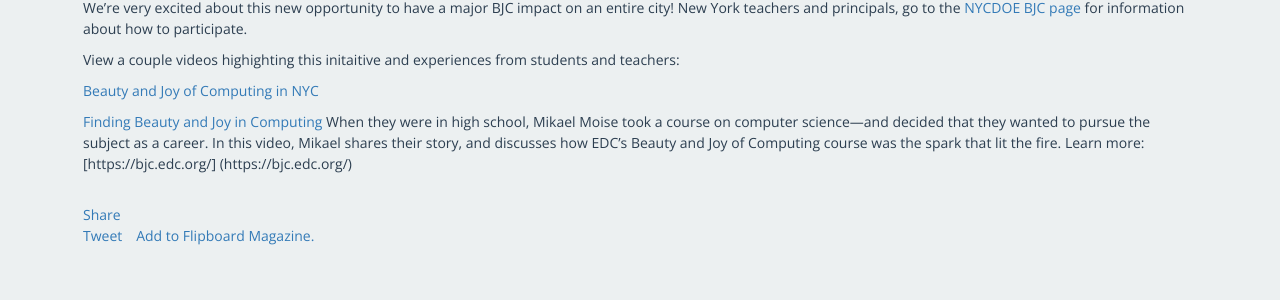
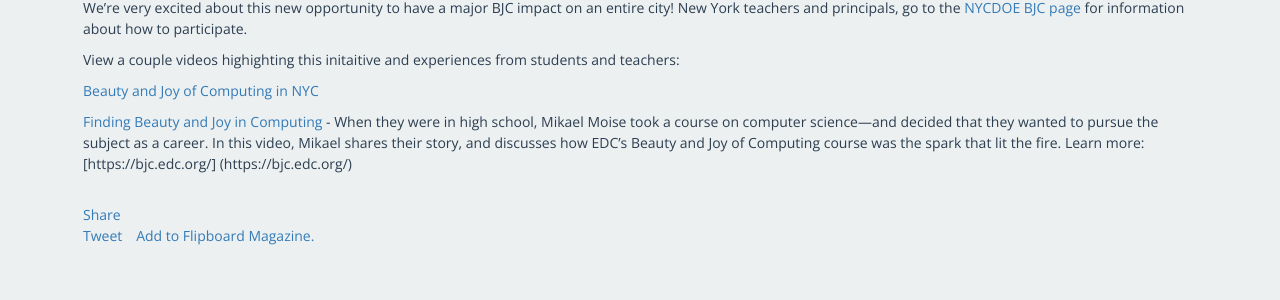
Before and after one commit to beautyjoy/beautyjoy.github.io, a Jekyll site: the page built from _posts/2015-01-01-bjc-for-new-york.md, in a window 1280 px wide and 1242 px high. Shown: the part 727-1027 px from the top of the window. Built offline with Jekyll 4.4.1, drawn with Linux system fonts in a browser that asks for light colours; comment, search, counter and statistics services are not loaded.

Commit message:
updated spacing

```diff
--- a/_posts/2015-01-01-bjc-for-new-york.md
+++ b/_posts/2015-01-01-bjc-for-new-york.md
@@ -31,5 +31,4 @@
 
 [Beauty and Joy of Computing in NYC](https://vimeo.com/164491027)
 
-[Finding Beauty and Joy in Computing](https://youtu.be/aKNEnkQ8nN4)
-When they were in high school, Mikael Moise took a course on computer science—and decided that they wanted to pursue the subject as a career. In this video, Mikael shares their story, and discusses how EDC’s Beauty and Joy of Computing course was the spark that lit the fire. Learn more: [https://bjc.edc.org/] (https://bjc.edc.org/)
+[Finding Beauty and Joy in Computing](https://youtu.be/aKNEnkQ8nN4) - When they were in high school, Mikael Moise took a course on computer science—and decided that they wanted to pursue the subject as a career. In this video, Mikael shares their story, and discusses how EDC’s Beauty and Joy of Computing course was the spark that lit the fire. Learn more: [https://bjc.edc.org/] (https://bjc.edc.org/)
```
